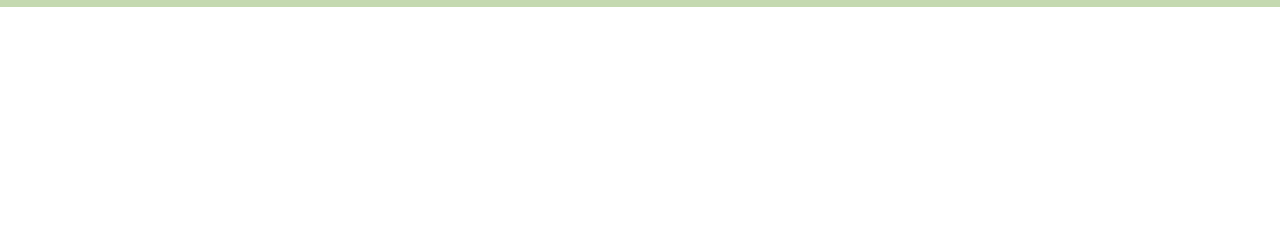
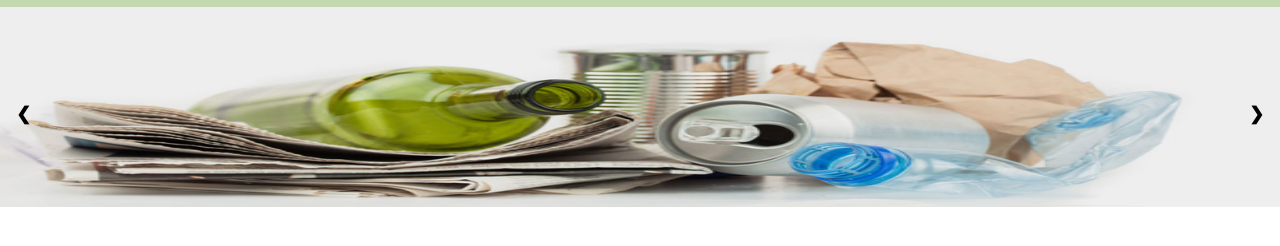
Before and after one commit to AlbaqamiAziz/Recycle-Project-FCIT-26-, a plain HTML site: page index.html in a window 1280 px wide. Shown: the part 80-326 px from the top of the page. Drawn offline with Linux system fonts and the light colour scheme.

Commit message:
Slides show
Add slideshow section on the homepage.

```diff
--- a/index.html
+++ b/index.html
@@ -9,18 +9,74 @@
 
     <link rel="stylesheet" type="text/css" href="style/indexStyle.css">
     <link rel="stylesheet" href="https://cdnjs.cloudflare.com/ajax/libs/font-awesome/4.7.0/css/font-awesome.min.css">
+
 </head>
 
 <body>
 
     <div class="Home-Bar">
-        <button class="Bar-button"; style="font-size:24px"> <i class="fa fa-bars"></i></button>
-        <img class="Logo"; src="image/tree-logo.png";>
+        <button class="Bar-button" ; style="font-size:24px"> <i class="fa fa-bars"></i></button>
+        <img class="Logo" ; src="image/tree-logo.png" ;>
     </div>
 
-    <div class="Slide-Show">
+    <div class="pics-cont">
+        <div class="slides">
+            <img src="image\rsz_firstslide-imge.jpg">
+        </div>
+        <div class="slides">
+            <img src="image\secSlide-imge.jpg">
+        </div>
 
+        <!-- <div class="slides">
+            <img src="../img/img_snow_wide_2.jpg">
+        </div> -->
+
+        <!-- Next and previous buttons -->
+        <a class="prev" onclick="plusSlides(-1)">&#10094;</a>
+        <a class="next" onclick="plusSlides(1)">&#10095;</a>
     </div>
+
+
+
+    <script>
+        var slideIndex = 0;
+        carousel();
+
+        function carousel() {
+            var i;
+            var x = document.getElementsByClassName("slides");
+            for (i = 0; i < x.length; i++) {
+                x[i].style.display = "none";
+            }
+            slideIndex++;
+            if (slideIndex > x.length) {
+                slideIndex = 1
+            }
+            x[slideIndex - 1].style.display = "block";
+            setTimeout(carousel, 10000); // Change image every 2 seconds
+        }
+
+
+        function plusSlides(n) {
+            showSlides(slideIndex += n);
+        }
+
+        function showSlides(n) {
+            var i;
+            var slides = document.getElementsByClassName("slides");
+            if (n > slides.length) {
+                slideIndex = 1
+            }
+            if (n < 1) {
+                slideIndex = slides.length
+            }
+            for (i = 0; i < slides.length; i++) {
+                slides[i].style.display = "none";
+            }
+            slides[slideIndex - 1].style.display = "block";
+        }
+    </script>
+
 </body>
 
 </html>
--- a/style/indexStyle.css
+++ b/style/indexStyle.css
@@ -4,16 +4,14 @@
 #C4D9B0 light green
 #F2F2F2 white-grey */
 
-*{
+* {
     margin: 0;
     padding: 0;
     box-sizing: border-box;
     font-family: sans-serif;
 }
 
-/* ------------- */
-
-.Home-Bar{
+.Home-Bar {
     background-color: #C4D9B0;
     height: 87px;
     width: auto;
@@ -21,29 +19,78 @@
     position: relative;
 }
 
-.Bar-button{
+.Bar-button {
     margin: 28px 0px 28px 30px;
     padding: 0px;
     background-color: #C4D9B0;
     border: 0.5px solid #F2F2F2;
 }
 
-.fa-bars{
+.fa-bars {
     margin: 2px 8px;
-    color: #F2F2F2;
+    background-color: #C4D9B0;
+    color: #f2f2f2;
 }
-.Logo{
-    position:absolute;
-    top:20%;
-    left:40%;
+
+.Logo {
+    position: absolute;
+    top: 20%;
+    left: 40%;
     width: 70px;
     height: 60px;
+    background-color: #C4D9B0;
+}
 
+
+/*----*/
+
+.pics-cont {
+    max-width: 100%;
+    height: 50%;
+    position: relative;
+    margin: auto;
 }
-/* ------------- */
 
-.Slide-Show{
-    position:absolute;
-    top:50%;
-    left:50%;
+.pics-cont img {
+    width: 100%;
+    height: 200px;
 }
+
+.slides {
+    display: none;
+}
+
+
+/* Next & previous buttons */
+
+.prev,
+.next {
+    cursor: pointer;
+    position: absolute;
+    top: 50%;
+    width: auto;
+    padding: 16px;
+    color: black;
+    margin-top: -22px;
+    font-weight: bold;
+    font-size: 18px;
+    transition: 0.6s ease;
+    border-radius: 0 3px 3px 0;
+    user-select: none;
+}
+
+.next {
+    right: 0;
+    border-radius: 3px 0 0 3px;
+}
+
+.prev {
+    float: left;
+    border-radius: 3px 0 0 3px;
+}
+
+.prev:hover,
+.next:hover {
+    background-color: rgba(0, 0, 0, 0.8);
+    color: white;
+}
```
Also changed, not shown: image/firstSlide-Imge.jpg (added), image/rsz_firstslide-imge.jpg (added), image/rsz_secslide-imge.jpg (added), image/secSlide-imge.jpg (added).
